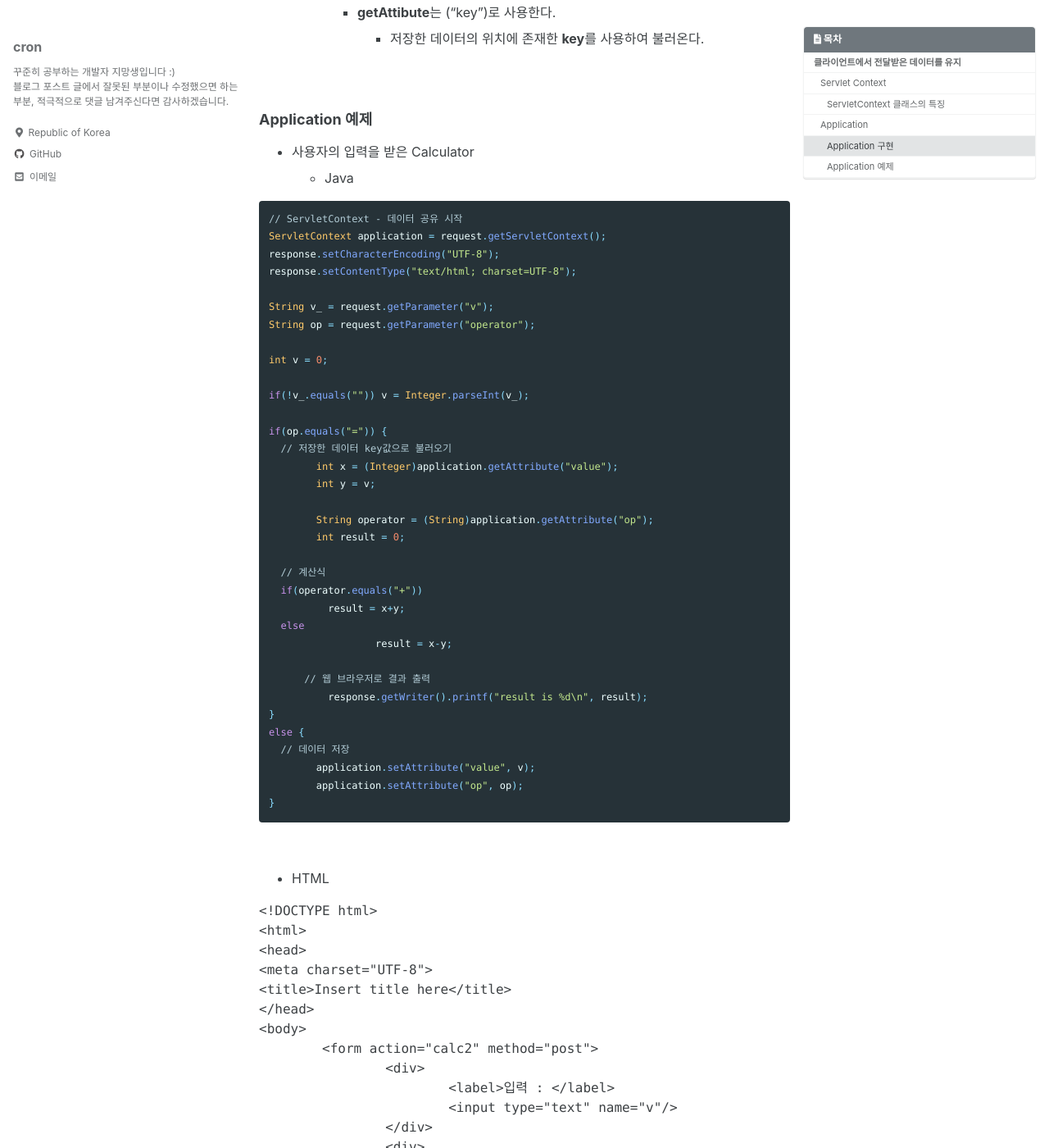
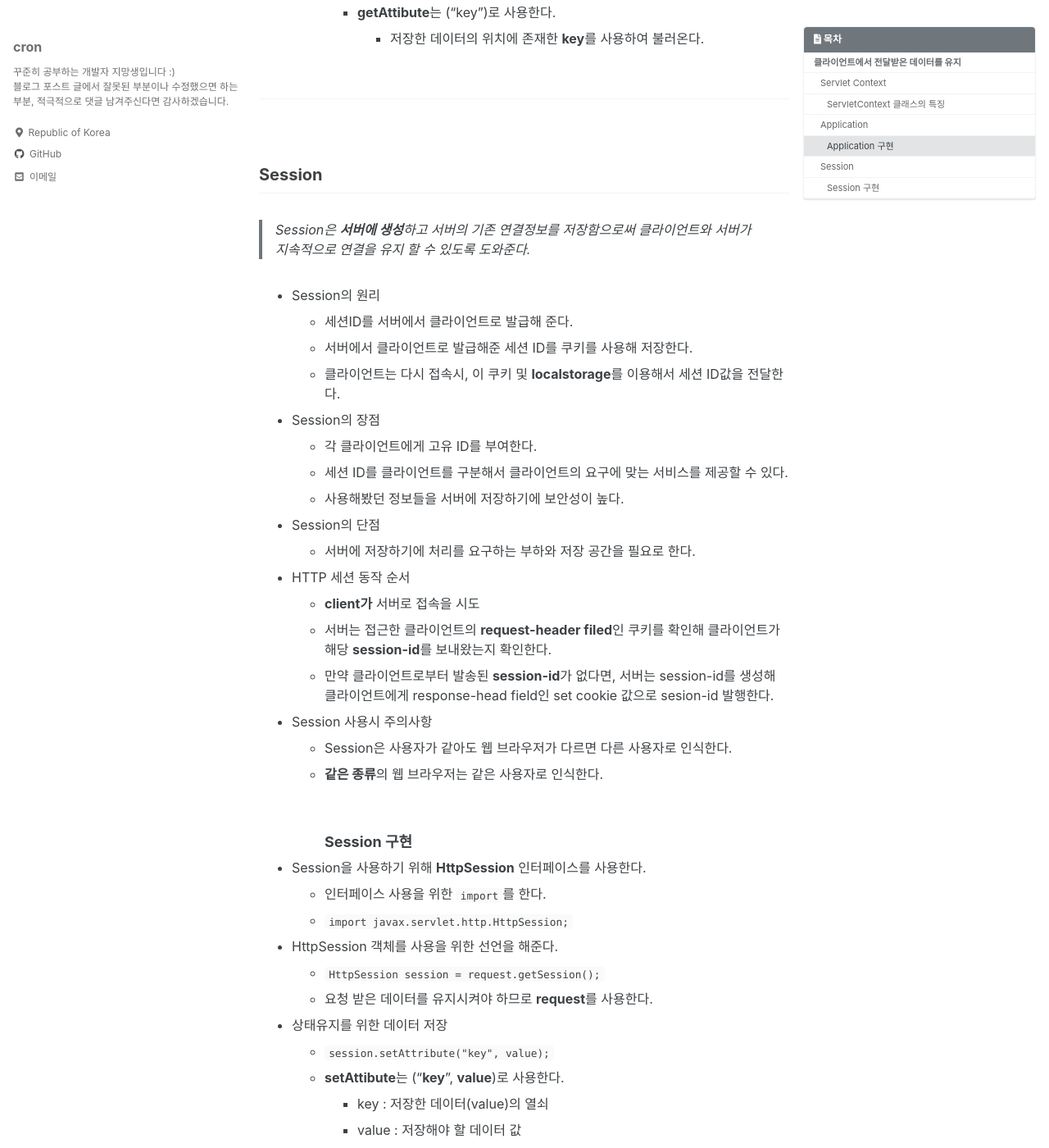
Before and after one commit to J1NWAN/j1nwan.github.com, a Jekyll site: the page built from _posts/Servlet/2021-05-25-Keep_state_Servlet.md, in a window 1280 px wide and 1400 px high, scrolled down 1488 px. Shown: the whole window at 82% size. Built offline with Jekyll 4.4.1, drawn with Linux system fonts in a browser that asks for light colours; cached includes are drawn as plain includes; some of the changed text lies outside the part shown.

Commit message:
Update 2021.05.26 Add Session
HttpSession 인터페이스를 이용한 Session 사용법 정리

````diff
--- a/_posts/Servlet/2021-05-25-Keep_state_Servlet.md
+++ b/_posts/Servlet/2021-05-25-Keep_state_Servlet.md
@@ -69,78 +69,59 @@ last_modified_at: '2021-05-25 00:00:00 +0800'
 
 <br>
 
-### Application 예제
+<hr><br>
 
-- 사용자의 입력을 받은 Calculator
-  - Java
+## Session
+
+> Session은 **서버에 생성**하고 서버의 기존 연결정보를 저장함으로써 클라이언트와 서버가 지속적으로 연결을 유지 할 수 있도록 도와준다.
+
+- Session의 원리
+  - 세션ID를 서버에서 클라이언트로 발급해 준다.
+  - 서버에서 클라이언트로 발급해준 세션 ID를 쿠키를 사용해 저장한다.
+  - 클라이언트는 다시 접속시, 이 쿠키 및 **localstorage**를 이용해서 세션 ID값을 전달한다.
 <br>
 
-``` java
-// ServletContext - 데이터 공유 시작
-ServletContext application = request.getServletContext();
-response.setCharacterEncoding("UTF-8");
-response.setContentType("text/html; charset=UTF-8");
-
-String v_ = request.getParameter("v");
-String op = request.getParameter("operator");
-
-int v = 0;
-
-if(!v_.equals("")) v = Integer.parseInt(v_);
-
-if(op.equals("=")) {
-  // 저장한 데이터 key값으로 불러오기
-	int x = (Integer)application.getAttribute("value");
-	int y = v;
-
-	String operator = (String)application.getAttribute("op");
-	int result = 0;
-
-  // 계산식
-  if(operator.equals("+"))
-  	  result = x+y;
-  else
-		  result = x-y;
-
-      // 웹 브라우저로 결과 출력
-  	  response.getWriter().printf("result is %d\n", result);
-}
-else {
-  // 데이터 저장
-	application.setAttribute("value", v);
-	application.setAttribute("op", op);
-}
-```
-
+- Session의 장점
+  - 각 클라이언트에게 고유 ID를 부여한다.
+  - 세션 ID를 클라이언트를 구분해서 클라이언트의 요구에 맞는 서비스를 제공할 수 있다.
+  - 사용해봤던 정보들을 서버에 저장하기에 보안성이 높다.
 <br>
 
-- HTML
+- Session의 단점
+  - 서버에 저장하기에 처리를 요구하는 부하와 저장 공간을 필요로 한다.
 <br>
 
-``` HTML5
-<!DOCTYPE html>
-<html>
-<head>
-<meta charset="UTF-8">
-<title>Insert title here</title>
-</head>
-<body>
-	<form action="calc2" method="post">
-		<div>
-			<label>입력 : </label>
-			<input type="text" name="v"/>
-		</div>
-		<div>
-			<input type="submit" name="operator" value="+" />
-			<input type="submit" name="operator" value="-" />
-			<input type="submit" name="operator" value="=" />
-		</div>
-		<div>
-			결과 : 0
-		</div>
-	</form>
-</body>
-</html>
-```
+- HTTP 세션 동작 순서
+  - **client가** 서버로 접속을 시도
+  - 서버는 접근한 클라이언트의 **request-header filed**인 쿠키를 확인해 클라이언트가 해당 **session-id**를 보내왔는지 확인한다.
+  - 만약 클라이언트로부터 발송된 **session-id**가 없다면, 서버는 session-id를 생성해 클라이언트에게 response-head field인 set cookie 값으로 sesion-id 발행한다.
+<br>
+
+- Session 사용시 주의사항
+  - Session은 사용자가 같아도 웹 브라우저가 다르면 다른 사용자로 인식한다.
+  - **같은 종류**의 웹 브라우저는 같은 사용자로 인식한다.
+<br><br>
+### Session 구현
+
+- Session을 사용하기 위해 **HttpSession** 인터페이스를 사용한다.
+  - 인터페이스 사용을 위한 ```import```를 한다.
+  - ```import javax.servlet.http.HttpSession;```
+<br>
+
+- HttpSession 객체를 사용을 위한 선언을 해준다.
+  - ```HttpSession session = request.getSession();```
+  - 요청 받은 데이터를 유지시켜야 하므로 **request**를 사용한다.
+<br>
+
+- 상태유지를 위한 데이터 저장
+  - ```session.setAttribute("key", value);```
+  - **setAttibute**는 ("**key**", **value**)로 사용한다.
+    - key : 저장한 데이터(value)의 열쇠
+    - value : 저장해야 할 데이터 값
+<br>
+
+- Session에 저장되어 있는 데이터 불러오기
+  - ```session.getAttribute("key");```
+    - 저장한 데이터의 위치에 존재한 **key**를 사용하여 불러온다.
 
 <hr><br>
````
